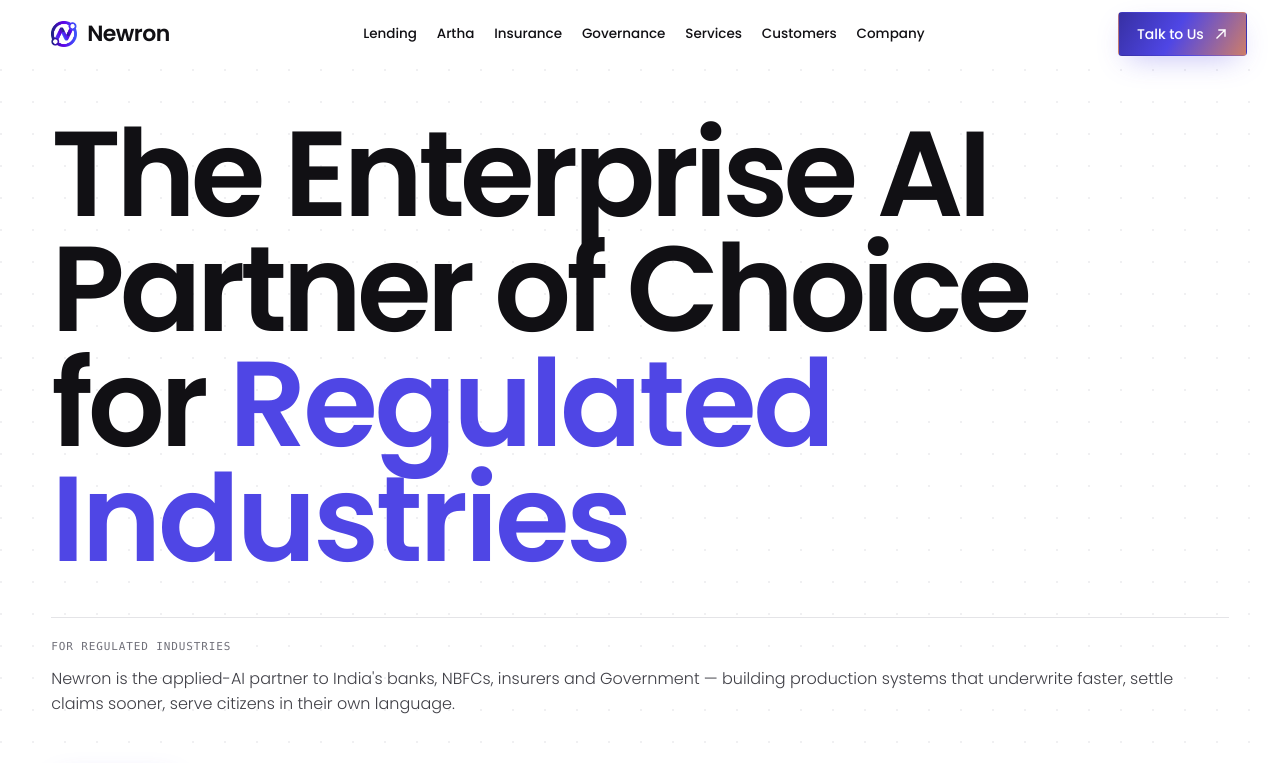
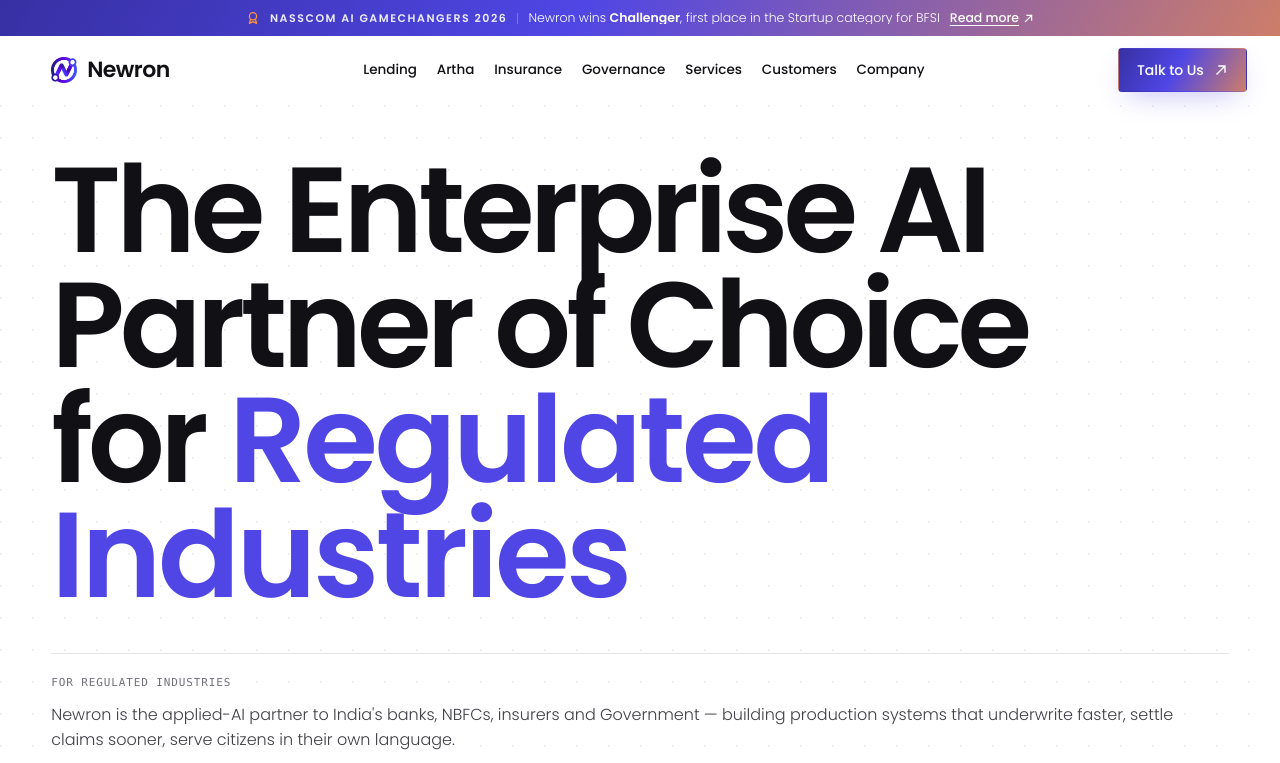
Before and after one commit to NewronAI/web, a Next.js app: page / in a window 1280 px wide. Shown: the top 763 px of the page. Built offline with nearby package versions, Linux system fonts and the light colour scheme.

Commit message:
added announcement for win

```diff
--- a/app/globals.css
+++ b/app/globals.css
@@ -101,6 +101,7 @@
 
   /* ---------- homepage hero (see "Homepage hero" below) ---------- */
   --nav-h:           68px;
+  --ribbon-h:        0px;    /* set to the ribbon's height by :root:has(.ribbon) below */
   --hero-pad-top:    calc(72px * var(--density));
   --hero-pad-bottom: calc(96px * var(--density));
   --hero-gap:        52px;   /* headline → band */
@@ -190,7 +191,7 @@
 img, svg { display: block; max-width: 100%; }
 button { font: inherit; color: inherit; }
 strong, b { font-weight: 500; }
-section[id] { scroll-margin-top: 80px; }
+section[id] { scroll-margin-top: calc(80px + var(--ribbon-h)); }
 
 /* =========================================================
    Layout shells
@@ -377,7 +378,7 @@
 .hero-stage {
   display: grid;
   align-content: center;
-  min-height: calc(100svh - var(--nav-h) - var(--hero-peek));
+  min-height: calc(100svh - var(--nav-h) - var(--ribbon-h) - var(--hero-peek));
   padding-block: var(--hero-pad-top) var(--hero-pad-bottom);
 }
 
@@ -954,6 +955,51 @@
    somewhere to go before anything collides. */
 header .shell { padding-right: clamp(16px, 2.6vw, 40px); }
 
+/* ---------- announcement ribbon (components/announcement-ribbon.tsx) ----------
+   One slim brand-gradient band above the nav, inside the sticky header so it
+   travels with it. --ribbon-h is only non-zero while a ribbon is in the DOM. */
+:root:has(.ribbon) { --ribbon-h: 36px; }
+.ribbon {
+  display: flex; align-items: center; justify-content: center;
+  gap: 10px;
+  height: var(--ribbon-h);
+  padding-inline: clamp(16px, 2.6vw, 40px);
+  background: var(--brand-grad);
+  color: #fff;
+  text-decoration: none;
+  font-size: 12.5px;
+  line-height: 1;
+  white-space: nowrap;
+  overflow: hidden;
+}
+.ribbon strong { font-weight: 600; color: inherit; }
+.ribbon-mark { display: inline-flex; color: var(--orange-400); flex: none; }
+.ribbon-tag {
+  font-size: var(--fs-label); font-weight: 600;
+  letter-spacing: var(--tracking-eyebrow); text-transform: uppercase;
+  opacity: 0.9;
+  padding-right: 10px; border-right: 1px solid rgba(255,255,255,0.3);
+}
+.ribbon-text { overflow: hidden; text-overflow: ellipsis; }
+.ribbon-text-short { display: none; }
+.ribbon-cta {
+  display: inline-flex; align-items: center; gap: 4px;
+  font-weight: 500; opacity: 0.9;
+  text-decoration: underline; text-decoration-color: rgba(255,255,255,0.45); text-underline-offset: 3px;
+  flex: none;
+}
+.ribbon:hover .ribbon-cta { opacity: 1; text-decoration-color: #fff; }
+.ribbon:focus-visible { outline: 2px solid #fff; outline-offset: -3px; }
+@media (max-width: 760px) {
+  .ribbon { gap: 8px; }
+  .ribbon-tag { display: none; }
+  .ribbon-text-full { display: none; }
+  .ribbon-text-short { display: inline; }
+}
+@media (max-width: 380px) {
+  .ribbon-cta { display: none; }
+}
+
 .nav-link {
   text-decoration: none;
   color: var(--ink);
@@ -989,7 +1035,7 @@
 .nav-panel {
   border-top: 1px solid var(--line);
   background: var(--bg);
-  max-height: calc(100svh - var(--nav-h));
+  max-height: calc(100svh - var(--nav-h) - var(--ribbon-h));
   overflow-y: auto;
 }
 .nav-panel .shell { display: flex; flex-direction: column; padding-block: 8px; }
--- a/app/press/page.tsx
+++ b/app/press/page.tsx
@@ -6,6 +6,7 @@
 export const metadata = { title: "Press — Newron" };
 
 const RELEASES: [string, string, string][] = [
+  ["Sep 2026", "Newron wins the Challenger award at Nasscom AI Gamechangers 2026", "First place in the Startup category for the BFSI sector, for demonstrating innovation, leadership and impact in applying AI to transformative business outcomes."],
   ["May 2026", "Newron expands citizen-services AI with the Government of Karnataka", "The deployment now spans additional grievance categories with dialect-aware voice intake."],
   ["Feb 2026", "Newron's claims models reach production at a national health insurer", "Denial-risk prediction and TPA-ready filing go live across health and motor lines."],
   ["Nov 2025", "Tier-1 NBFC cuts credit-memo turnaround from three weeks to under an hour", "The lending suite replaces manual CAM review with a 40-minute QC step."],
--- /dev/null
+++ b/components/announcement-ribbon.tsx
@@ -0,0 +1,36 @@
+"use client";
+/* =========================================================
+   Announcement ribbon — a single slim band above the nav.
+   Currently: Nasscom AI Gamechangers 2026 — Challenger award, i.e. first
+   place in the Startup category for the BFSI sector (24 Sep 2026).
+   Shows for one month, then hides itself; delete the component
+   usage in home.tsx / site-chrome.tsx once the window has passed.
+   Height is exposed to CSS as --ribbon-h (see globals.css) so the
+   hero, anchor offsets and the mobile menu account for it.
+   ========================================================= */
+import React, { useEffect, useState } from "react";
+import { route } from "@/lib/route";
+
+/* Presented 24 Sep 2026 → runs through end of day 24 Oct 2026 (IST). */
+const RIBBON_UNTIL = Date.parse("2026-10-24T23:59:59+05:30");
+
+export function AnnouncementRibbon() {
+  /* Render on the server so there is no layout shift for the common
+     case; the effect only ever removes it once the window has passed. */
+  const [show, setShow] = useState(true);
+  useEffect(() => { if (Date.now() > RIBBON_UNTIL) setShow(false); }, []);
+  if (!show) return null;
+  return (
+    <a className="ribbon" href={route("press.html#releases")} aria-label="Newron wins the Challenger award, first place in the Startup category for the BFSI sector, at Nasscom AI Gamechangers 2026. Read the announcement.">
+      <span className="ribbon-mark" aria-hidden="true">
+        <svg width="14" height="14" viewBox="0 0 14 14" fill="none">
+          <circle cx="7" cy="5.2" r="3.6" stroke="currentColor" strokeWidth="1.3" />
+          <path d="M4.6 8.2 3.4 12.4 7 10.6l3.6 1.8-1.2-4.2" stroke="currentColor" strokeWidth="1.3" strokeLinejoin="round" />
+        </svg>
+      </span>
+      <span className="ribbon-tag">Nasscom AI Gamechangers 2026</span>
+      <span className="ribbon-text ribbon-text-full">Newron wins <strong>Challenger</strong>, first place in the Startup category for BFSI</span>
+      <span className="ribbon-text ribbon-text-short">Newron wins <strong>first place</strong>, Startup · BFSI</span>
+      <span className="ribbon-cta">Read more <svg width="11" height="11" viewBox="0 0 14 14" fill="none"><path d="M3 11 L11 3 M5 3 H11 V9" stroke="currentColor" strokeWidth="1.5" strokeLinecap="square" /></svg></span>
+    </a>);
+}
--- a/components/home.tsx
+++ b/components/home.tsx
@@ -7,6 +7,7 @@
    ========================================================= */
 import React, { useState, useEffect, useRef, type ReactNode, type CSSProperties } from "react";
 import { route, BOOKING_URL } from "@/lib/route";
+import { AnnouncementRibbon } from "@/components/announcement-ribbon";
 
 // ───────────────────────────────────────────────── helpers
 function AnimatedNumber({ value, prefix = "", suffix = "", duration = 1600, locale = "en-IN" }: {
@@ -78,6 +79,7 @@
       borderBottom: scrolled ? "1px solid var(--line)" : "1px solid transparent",
       transition: "background 0.2s, border-color 0.2s"
     }}>
+      <AnnouncementRibbon />
       <div className="shell" style={{ height: "var(--nav-h)", display: "grid", gridTemplateColumns: "auto 1fr auto", alignItems: "center", gap: "clamp(14px, 2.4vw, 40px)" }}>
         <Wordmark />
         <nav className="nav-center" style={{ display: "flex", justifyContent: "center", gap: 2 }}>
--- a/components/site-chrome.tsx
+++ b/components/site-chrome.tsx
@@ -7,6 +7,7 @@
    ========================================================= */
 import React, { useState, useEffect, type ReactNode, type CSSProperties } from "react";
 import { route, BOOKING_URL } from "@/lib/route";
+import { AnnouncementRibbon } from "@/components/announcement-ribbon";
 
 // ── footer link map (single source of truth) ─────────────
 const FOOTER_COLS: { h: string; links: [string, string][] }[] = [
@@ -74,6 +75,7 @@
       borderBottom: "1px solid " + (scrolled ? "var(--line)" : "transparent"),
       transition: "background 0.2s, border-color 0.2s"
     }}>
+      <AnnouncementRibbon />
       <div className="shell" style={{ height: "var(--nav-h)", display: "grid", gridTemplateColumns: "auto 1fr auto", alignItems: "center", gap: "clamp(14px, 2.4vw, 40px)" }}>
         <Wordmark />
         <nav className="nav-center" style={{ display: "flex", justifyContent: "center", gap: 2 }}>
```
